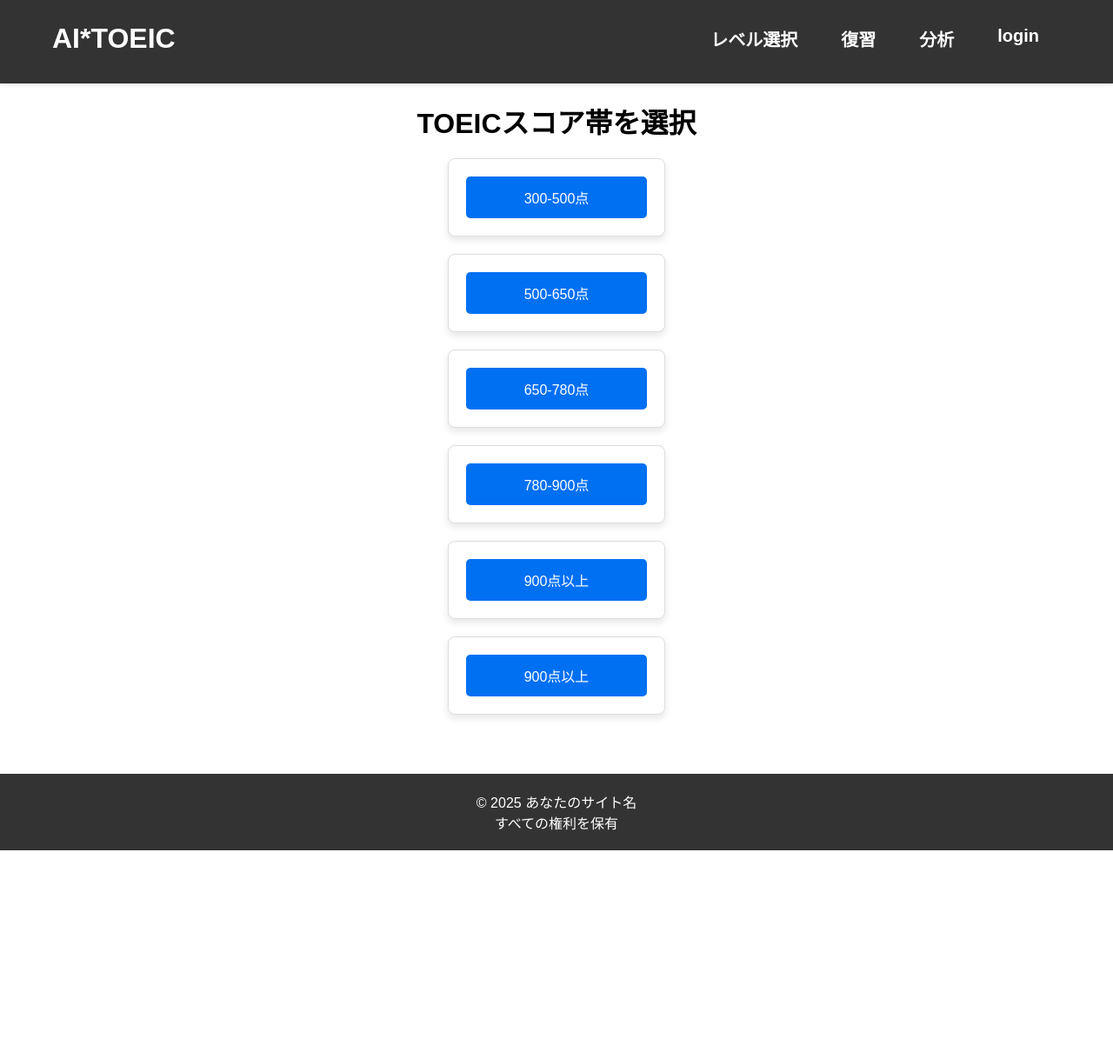
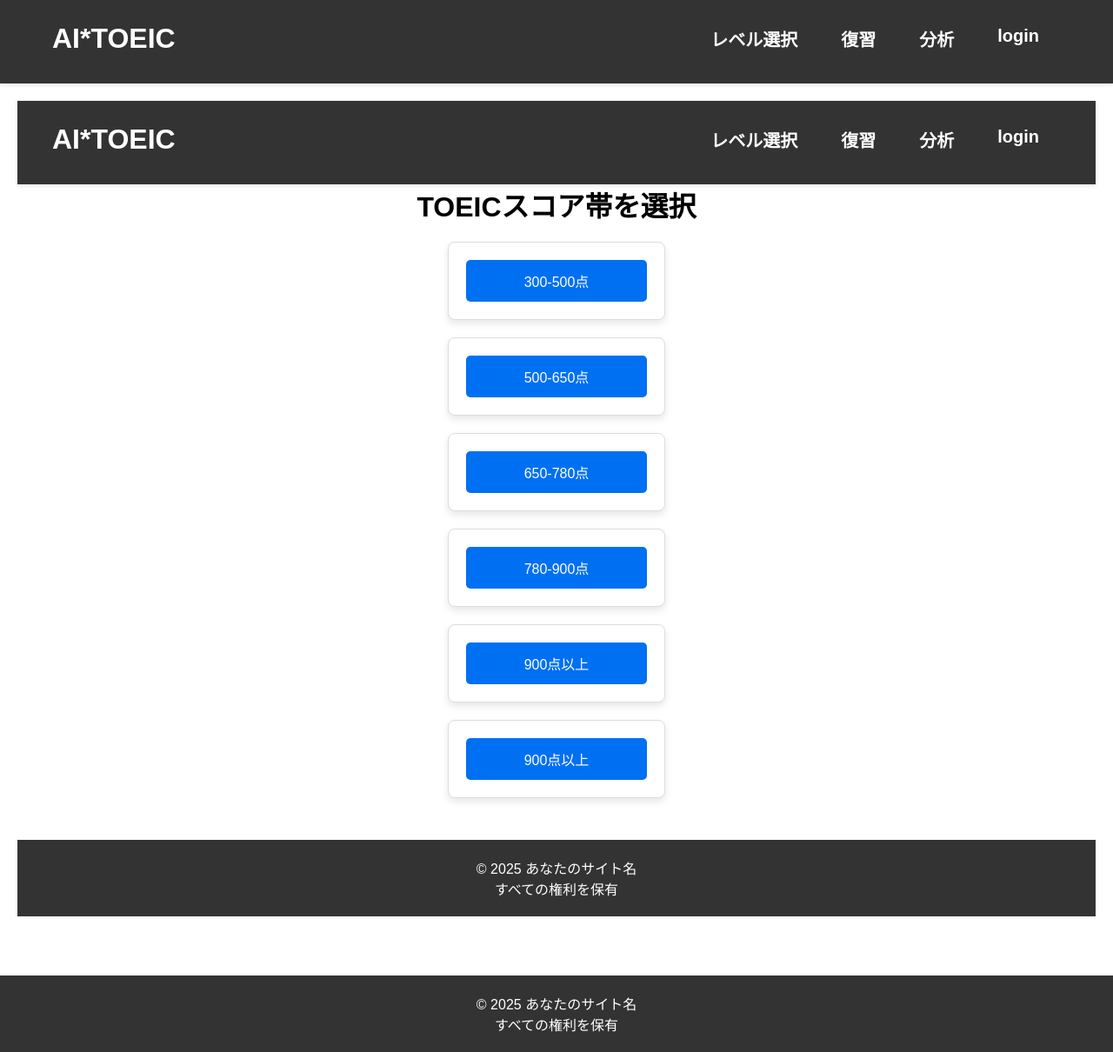
Before and after one commit to yusuke1816/toeic-app, a Next.js app: page / in a window 1280 px wide. Shown: the whole page at 87% size. Before the commit the page ends 978 px from the top, so only its background shows below. Built offline with nearby package versions, Linux system fonts and the light colour scheme.

Commit message:
vercleへのデプロイバグ修正

```diff
--- a/src/pages/index.jsx
+++ b/src/pages/index.jsx
@@ -1,14 +1,17 @@
 // pages/index.jsx
 import Header from '../components/Header/Header';
 import Footer from '../components/Footer/Footer';
-import ScoreButtons from '../components/select/select'; // ScoreButtonsコンポーネントをインポート
+import ScoreButtons from '../components/Select/ScoreButtons'; // もしファイル名がScoreButtons.jsxの場合
+
 
 const Home = () => {
   return (
     <div>
+      <Header /> {/* ヘッダーコンポーネントを追加 */}
 
       <ScoreButtons /> {/* ScoreButtonsコンポーネントをここで使用 */}
 
+      <Footer /> {/* フッターコンポーネントを追加 */}
     </div>
   );
 };
```
Also changed, not shown: src/components/Select/ScoreButtons.jsx (renamed from src/components/Select/Select.jsx).
